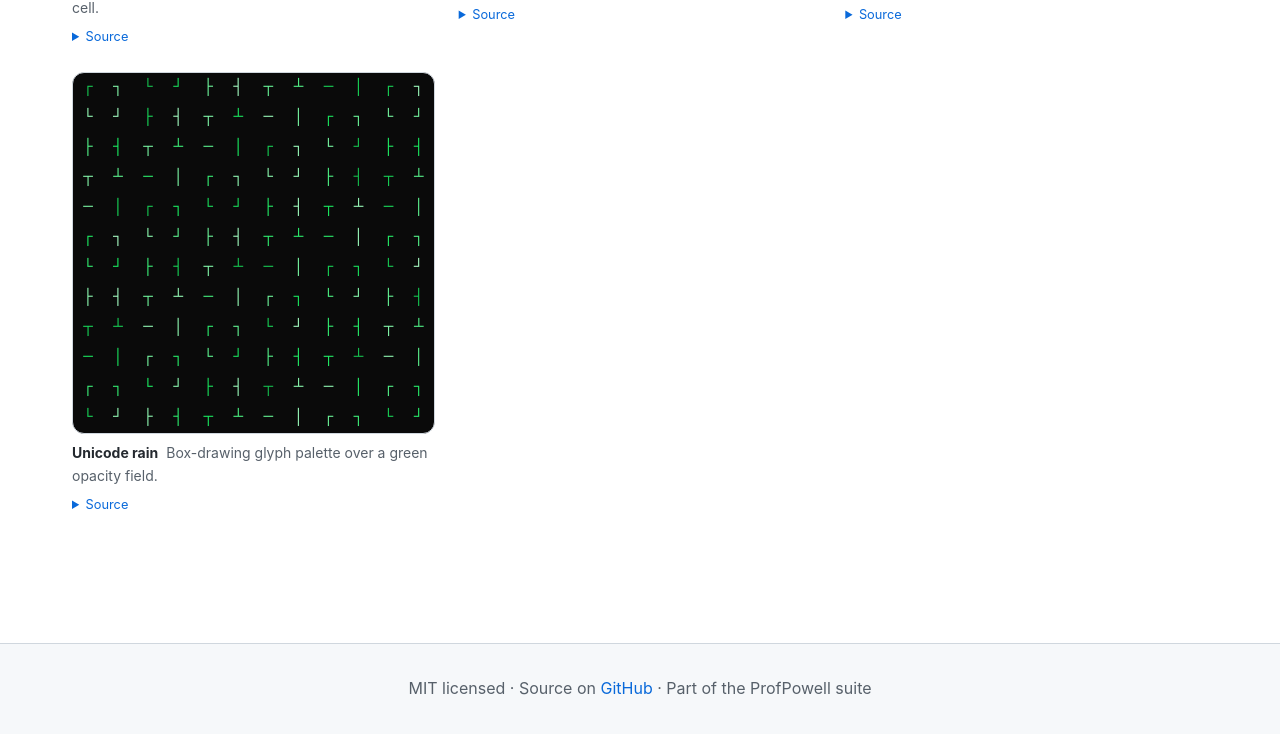
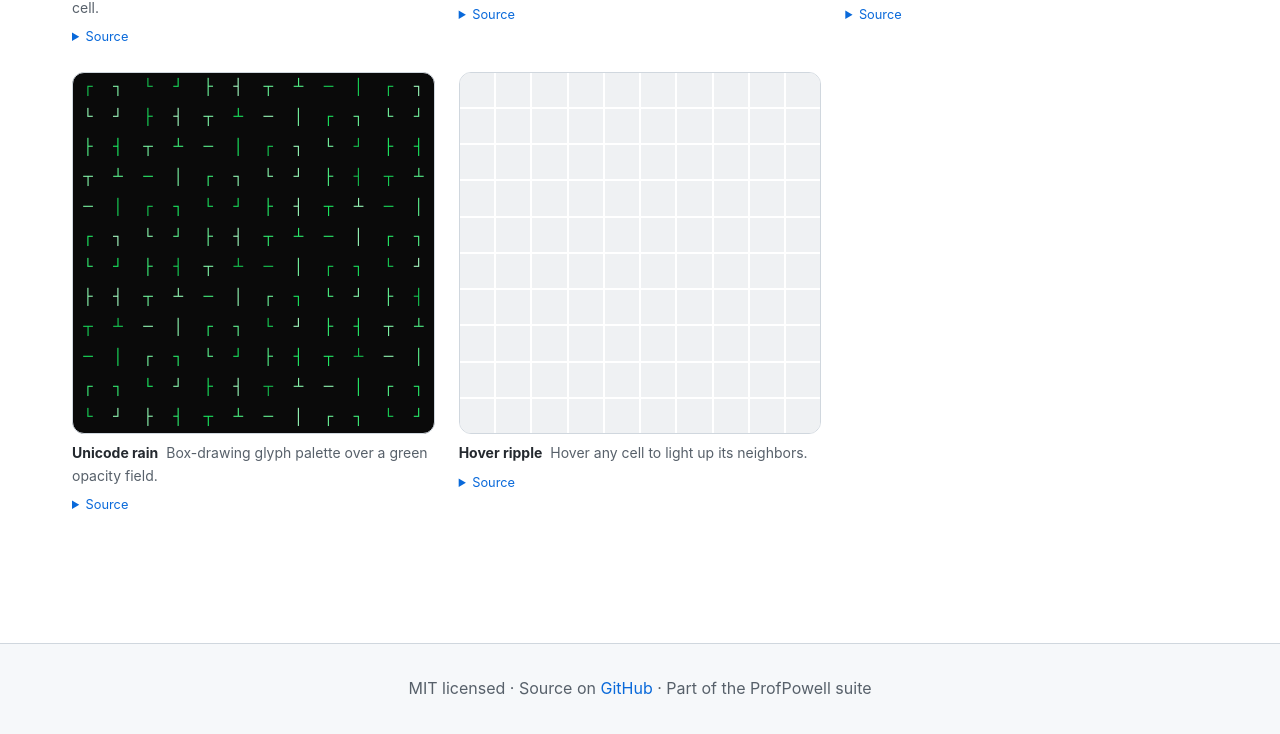
Before and after one commit to ProfPowell/pattern-grid, a website built with Vite: page docs/showcase.html in a window 1280 px wide. Shown: the part 2052-2786 px from the top of the page. Built offline with nearby package versions, Linux system fonts and the light colour scheme.

Commit message:
docs: showcase piece 14 (hover ripple)
Co-Authored-By: Claude Sonnet 4.6 <noreply@anthropic.com>

```diff
--- a/docs/showcase.html
+++ b/docs/showcase.html
@@ -231,6 +231,24 @@
   opacity: calc(0.3 + var(--rand-0) * 0.7);
 }</code></pre></details>
       </figure>
+
+      <!-- 14. Hover ripple -->
+      <figure id="sc-ripple">
+        <div class="tile"><pattern-grid cells="10x10"></pattern-grid></div>
+        <figcaption><strong>Hover ripple</strong>Hover any cell to light up its neighbors.</figcaption>
+        <details><summary>Source</summary><pre><code>&lt;pattern-grid cells="10x10"&gt;&lt;/pattern-grid&gt;
+
+#sc-ripple pattern-grid &gt; i {
+  background: var(--bg-tertiary);
+  transition: background 0.4s, transform 0.4s;
+}
+#sc-ripple pattern-grid &gt; i:hover,
+#sc-ripple pattern-grid &gt; i:hover + i,
+#sc-ripple pattern-grid &gt; i:has(+ i:hover) {
+  background: hsl(200 80% 55%);
+  transform: scale(1.1);
+}</code></pre></details>
+      </figure>
     </div>
   </main>
 
--- a/docs/styles.css
+++ b/docs/styles.css
@@ -828,3 +828,22 @@ body.dark .feature-card:hover {
 #sc-rain pattern-grid > .glyph:nth-child(10n+7)::before { content: "┤"; }
 #sc-rain pattern-grid > .glyph:nth-child(10n+8)::before { content: "┬"; }
 #sc-rain pattern-grid > .glyph:nth-child(10n+9)::before { content: "┴"; }
+
+/* --- Showcase: hover ripple --- */
+#sc-ripple pattern-grid {
+  display: grid;
+  grid-template-columns: repeat(var(--pg-cols), 1fr);
+  gap: 2px;
+}
+#sc-ripple pattern-grid > i {
+  aspect-ratio: 1;
+  background: var(--bg-tertiary);
+  transition: background 0.4s, transform 0.4s;
+}
+#sc-ripple pattern-grid > i:hover,
+#sc-ripple pattern-grid > i:hover + i,
+#sc-ripple pattern-grid > i:has(+ i:hover) {
+  background: hsl(200 80% 55%);
+  transform: scale(1.1);
+  z-index: 1;
+}
```
